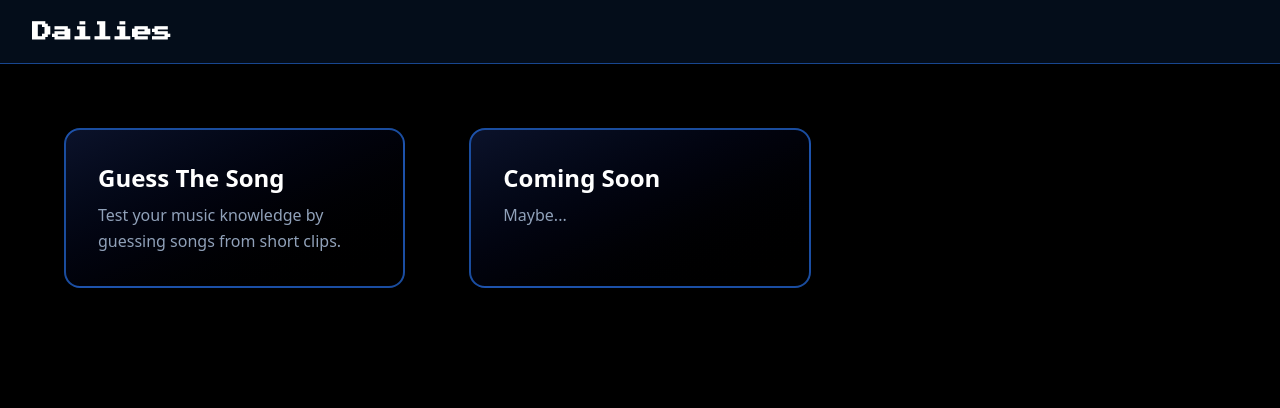
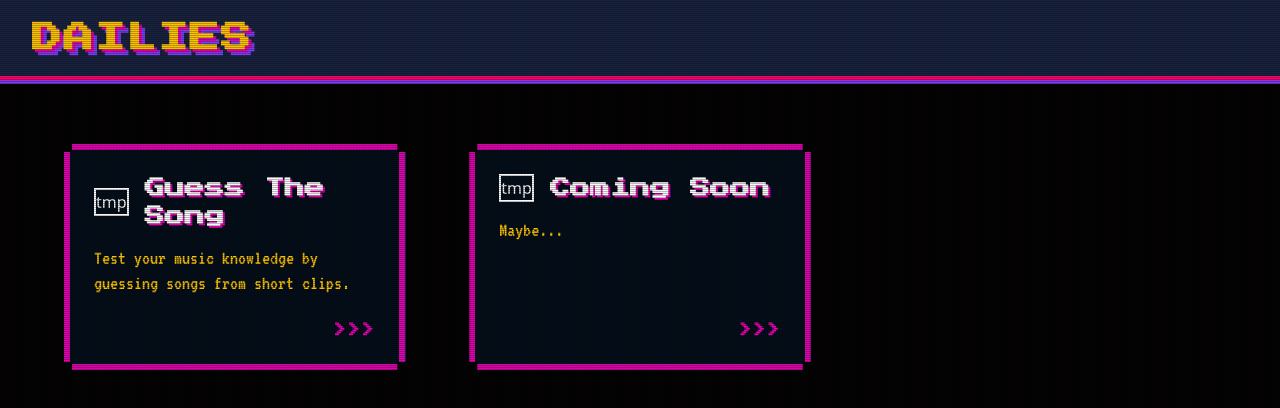
Before and after one commit to JustinnLew/Dailies, a React (Vite) app in the folder frontend/: page / in a window 1280 px wide. Shown: the top 408 px of the page. Built offline with nearby package versions, Linux system fonts and the light colour scheme.

Commit message:
Home page ui

```diff
--- a/frontend/src/components/HomeGrid.tsx
+++ b/frontend/src/components/HomeGrid.tsx
@@ -6,9 +6,8 @@ export default function HomeGrid() {
       title: "Guess The Song",
       description:
         "Test your music knowledge by guessing songs from short clips.",
-      to: "/guess-the-song",
     },
-    { title: "Coming Soon", description: "Maybe...", to: "/not-found" },
+    { title: "Coming Soon", description: "Maybe..."},
   ];
 
   return (
@@ -18,7 +17,7 @@ export default function HomeGrid() {
           key={index}
           title={mode.title}
           description={mode.description}
-          to={mode.to}
+          icon={<div className="text-white">tmp</div>}
         />
       ))}
     </div>
--- a/frontend/src/components/HomeGridCell.tsx
+++ b/frontend/src/components/HomeGridCell.tsx
@@ -1,25 +1,40 @@
-import { Link } from "react-router-dom";
+import type { JSX } from "react";
 
 export default function HomeGridCell({
   title,
   description,
-  to,
+  icon,
 }: {
   title?: string;
   description?: string;
-  to: string;
+  icon: JSX.Element;
 }) {
   return (
-    <Link
-      to={to}
-      className="bg-gradient-to-br from-blue-950/50 to-black/80 backdrop-blur border-2
-                       border-2 border-blue-500/60 p-8 rounded-2xl
-                       transition-all duration-300 transform hover:border-blue-400 hover:shadow-lg hover:shadow-blue-500/70 hover:scale-105"
+    <div
+      className="p-6 transition-all hover:scale-105 cursor-pointer flex flex-col bg-neon-card border-6 border-neon-pink border-solid"
+      style={{
+        boxShadow: '8px 8px 0 oklch(0.60 0.30 240)',
+        clipPath: 'polygon(0 8px, 8px 8px, 8px 0, calc(100% - 8px) 0, calc(100% - 8px) 8px, 100% 8px, 100% calc(100% - 8px), calc(100% - 8px) calc(100% - 8px), calc(100% - 8px) 100%, 8px 100%, 8px calc(100% - 8px), 0 calc(100% - 8px))'
+      }}
     >
-      <h2 className="text-2xl font-bold text-white mb-2 group-hover:text-indigo-400 transition-colors">
-        {title}
-      </h2>
-      <p className="text-slate-400 leading-relaxed">{description}</p>
-    </Link>
+      <div className="flex items-center gap-4 mb-4">
+				<div className="border-2 border-white">
+				 {icon}
+				</div>
+        <h2 className="text-xl font-bold font-press-start text-white text-shadow-(--text-shadow-icon)">
+          {title}
+        </h2>
+      </div>
+      <p className="font-vt323 text-neon-yellow text-xl leading-tight">{description}</p>
+			<div
+        className="mt-auto pt-6 text-right font-bold text-sm"
+        style={{
+          fontFamily: "'Press Start 2P', monospace",
+          color: 'oklch(0.55 0.35 340)'
+        }}
+      >
+        &gt;&gt;&gt;
+      </div>
+    </div>
   );
 }
--- a/frontend/src/components/NavBar.tsx
+++ b/frontend/src/components/NavBar.tsx
@@ -1,10 +1,19 @@
 export default function NavBar() {
   return (
     <div
-      className="bg-blue-500/10 backdrop-blur-md font-press-start
-                        border-b border-blue-500/50 w-full h-16 border-b border-blue-500 text-white flex items-center px-8"
+      className="w-full h-20 flex items-center px-8 relative overflow-hidden"
+      style={{
+        backgroundColor: "#16213E",
+        borderBottom: "4px solid #FF006E",
+        boxShadow: "0 4px 0 #8338EC",
+      }}
     >
-      <h1 className="text-xl font-bold">Dailies</h1>
+      {/* Subtle background pattern */}
+      <div className="absolute inset-0 opacity-10" />
+
+      <h1 className="font-bold tracking-wider text-3xl font-press-start text-neon-yellow text-shadow-(--text-shadow-title)">
+        DAILIES
+      </h1>
     </div>
   );
 }
--- a/frontend/src/index.css
+++ b/frontend/src/index.css
@@ -4,4 +4,39 @@
 @theme {
   --font-press-start: "Press Start 2P", system-ui;
   --font-vt323: "VT323", monospace;
+  --color-neon-pink: oklch(60.751% 0.26219 341.555);
+  --color-neon-purple: oklch(0.55 0.25 290);
+  --color-neon-yellow: oklch(0.85 0.2 90);
+  --color-neon-card: oklch(15% 0.03 245);
+  --color-neon-blue: oklch(45.493% 0.31132 264.118);
+
+  --shadow-neon-card: 8px 8px 0 oklch(0.55 0.25 290);
+  --shadow-navbar: 0 4px 0 oklch(0.55 0.25 290);
+
+  --text-shadow-title:
+    3px 3px 0 oklch(0.55 0.35 340), 6px 6px 0 oklch(0.55 0.25 290);
+  --text-shadow-icon: 2px 2px 0 oklch(0.55 0.35 340);
 }
+
+.scanlines::before {
+  content: " ";
+  display: block;
+  position: absolute;
+  top: 0;
+  left: 0;
+  bottom: 0;
+  right: 0;
+  background:
+    linear-gradient(rgba(18, 16, 16, 0) 50%, rgba(0, 0, 0, 0.25) 50%),
+    linear-gradient(
+      90deg,
+      rgba(255, 0, 0, 0.06),
+      rgba(0, 255, 0, 0.02),
+      rgba(0, 0, 255, 0.06)
+    );
+  z-index: 2;
+  background-size:
+    100% 2px,
+    3px 100%;
+  pointer-events: none;
+}
--- a/frontend/src/routes/Home.tsx
+++ b/frontend/src/routes/Home.tsx
@@ -3,7 +3,7 @@ import HomeGrid from "../components/HomeGrid.tsx";
 
 export default function Home() {
   return (
-    <div className="flex flex-col items-center min-h-screen bg-black">
+    <div className="flex flex-col items-center min-h-screen scanlines bg-black">
       <NavBar />
       <HomeGrid />
     </div>
```
